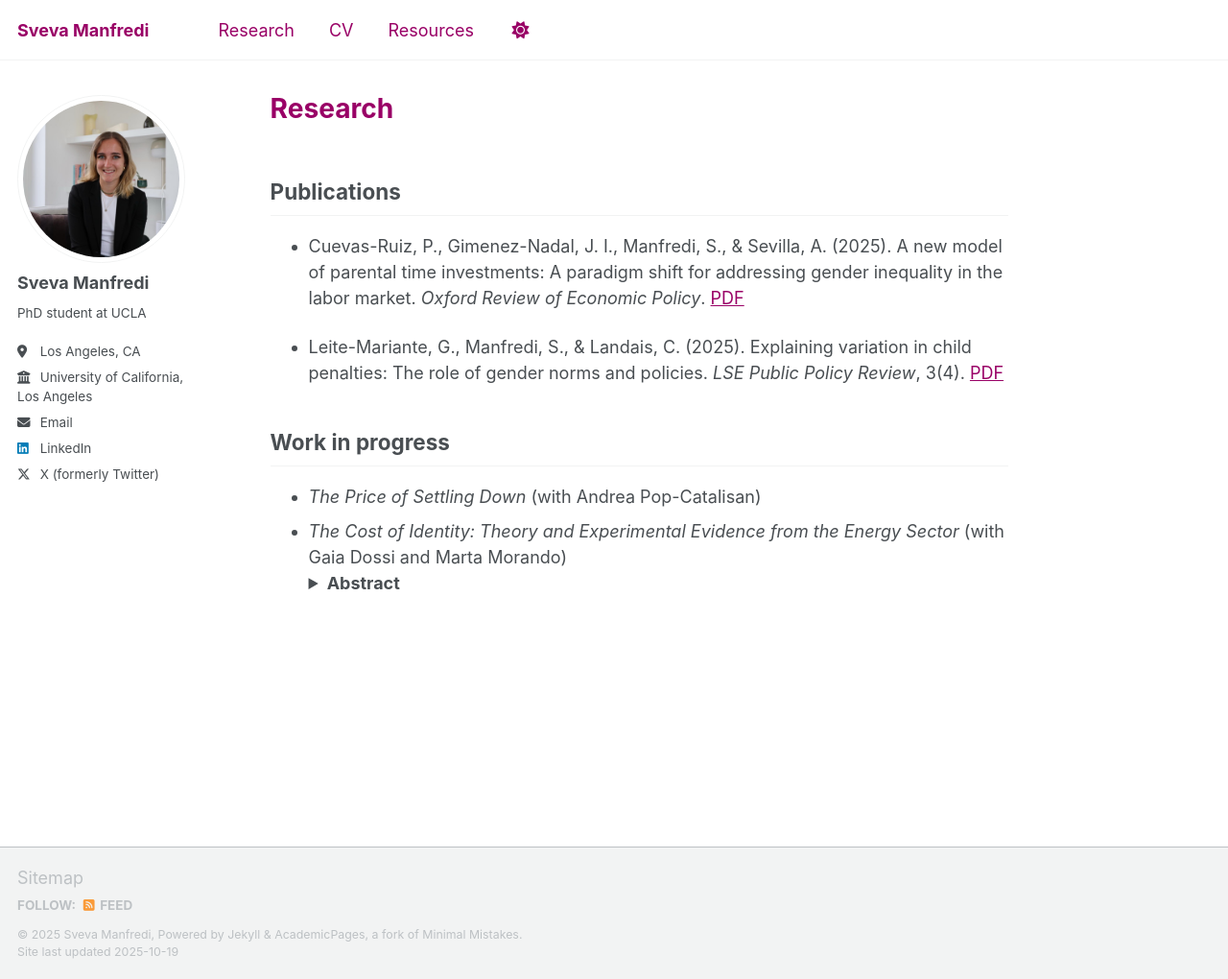
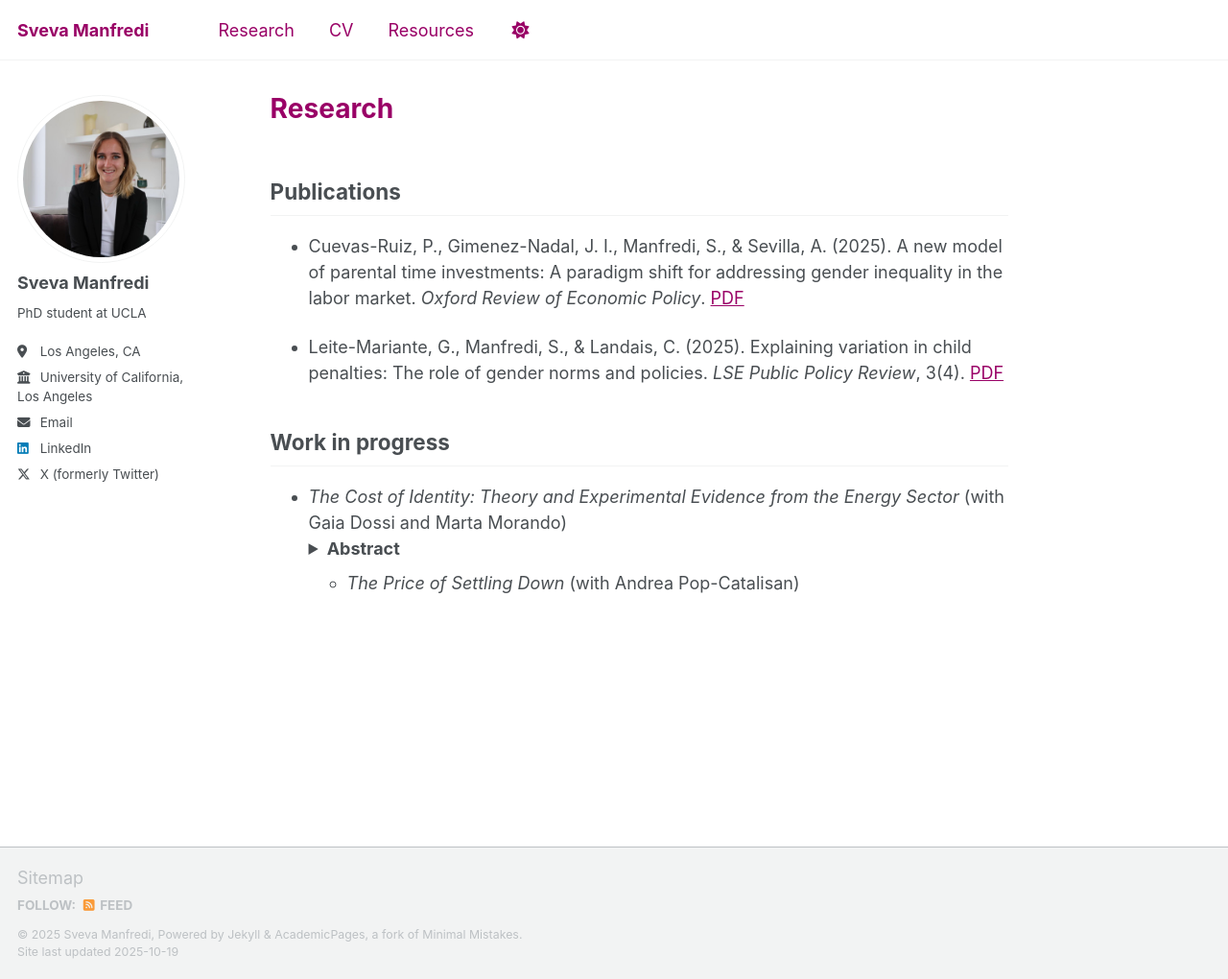
Before and after one commit to svemanfre/svemanfre.github.io, a Jekyll site: the page built from _pages/research.md, in a window 1280 px wide and 1020 px high. Shown: the whole window at 96% size. Built offline with Jekyll 4.4.1, drawn with Linux system fonts in a browser that asks for light colours; a script that is not in the unit is left out.

```diff
--- a/_pages/research.md
+++ b/_pages/research.md
@@ -11,8 +11,8 @@ author_profile: true
 - Leite-Mariante, G., Manfredi, S., & Landais, C. (2025). Explaining variation in child penalties: The role of gender norms and policies. *LSE Public Policy Review*, 3(4). [PDF](/files/papers/leite-mariante_manfredi_landais_2025_lseppr.pdf)
 
 ## Work in progress
-- *The Price of Settling Down* (with Andrea Pop-Catalisan)
 - *The Cost of Identity: Theory and Experimental Evidence from the Energy Sector* (with Gaia Dossi and Marta Morando)
   <details><summary><strong>Abstract</strong></summary>
   How does identity affect occupational choice? We study this question in the energy labor market, as oil and gas firms play a fundamental role in the green transition. We design and administer a survey experiment to job seekers entering the labor market for the first time. We find that individuals assign positive amenity value to working for a company whose core business aligns with their environmental identity and disamenity value to those that conflict with it. Respondents with green identities are willing to forgo 20% of their salary to work in a renewable energy firm rather than a generic energy company, and require a 15% wage premium to accept a job in an oil and gas firm. This pattern also holds when individuals apply to work in teams focusing on clean energy within these firms. To isolate social-image effects, we randomize whether job choices are private or publicly disclosed. Social image concerns significantly influence occupational choices, especially for jobs perceived as socially stigmatized. We develop a model of occupational choice in which individuals have private preferences over jobs and derive utility from aligning with social norms. In structural simulations, we study how the social environment shapes labor market inequality and the pace of the green transition.
   </details>
+  - *The Price of Settling Down* (with Andrea Pop-Catalisan)
```
